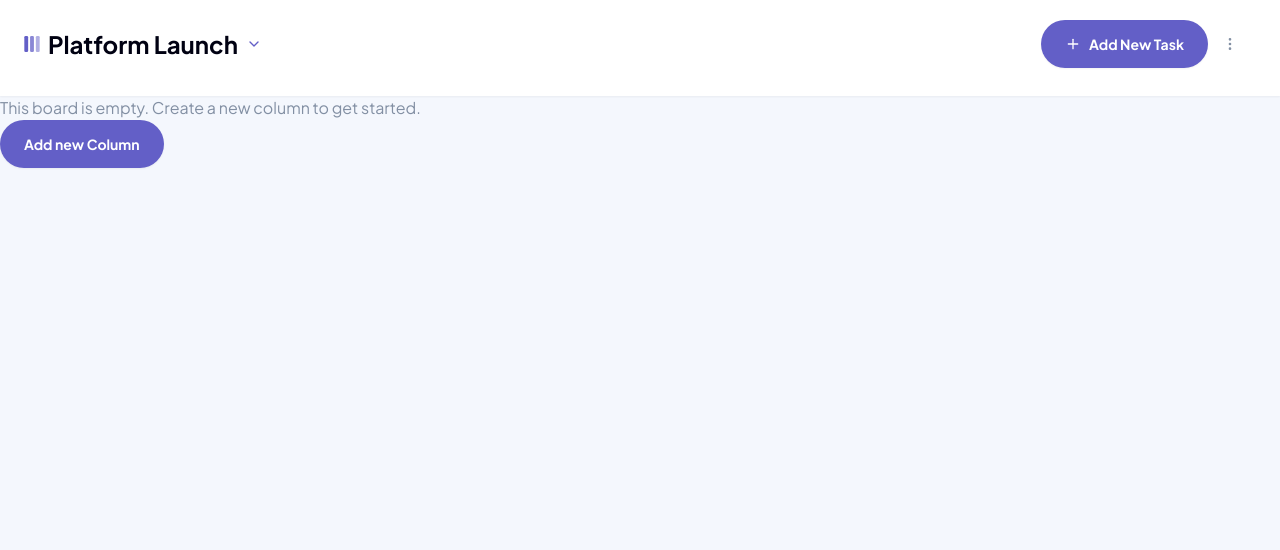
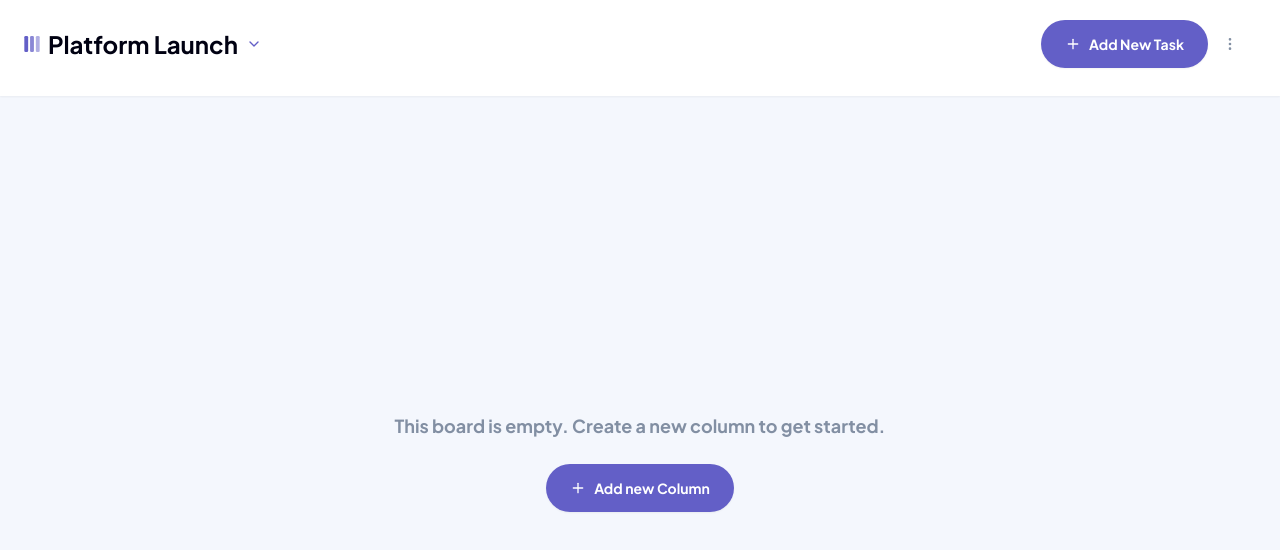
Before and after one commit to juandadev/kanban-board, a Next.js app: page / in a window 1280 px wide. Shown: the top 550 px of the page. Built offline with nearby package versions, Linux system fonts and the light colour scheme.

Commit message:
feat: Empty board view

```diff
--- a/src/components/Board/Board.tsx
+++ b/src/components/Board/Board.tsx
@@ -5,6 +5,7 @@ import { useActiveBoard } from "@/hooks/useActiveBoard";
 import { useModal } from "@/context/modalContext";
 import { EditBoardModal } from "@/components/EditBoardModal/EditBoardModal";
 import { Button } from "@/components/ui/button";
+import { PlusIcon } from "lucide-react";
 
 export function Board() {
   const { board, columns } = useActiveBoard();
@@ -16,7 +17,7 @@ export function Board() {
 
   if (!board) {
     return (
-      <section>
+      <section className="h-full">
         <div>
           <p>
             There is no selected board. Select one from the menu or create a new
@@ -30,15 +31,18 @@ export function Board() {
 
   return (
     <>
-      <section>
+      <section className="h-[calc(100dvh-68px)] flex items-center justify-center px-4 py-6">
         <div>
           {columns.length === 0 ? (
-            <>
-              <p>This board is empty. Create a new column to get started.</p>
-              <Button onClick={() => openModal("editBoard")}>
+            <div className="flex flex-col items-center gap-6">
+              <p className="font-bold text-lg text-center">
+                This board is empty. Create a new column to get started.
+              </p>
+              <Button className="w-fit" onClick={() => openModal("editBoard")}>
+                <PlusIcon />
                 Add new Column
               </Button>
-            </>
+            </div>
           ) : (
             renderColumns
           )}
```
